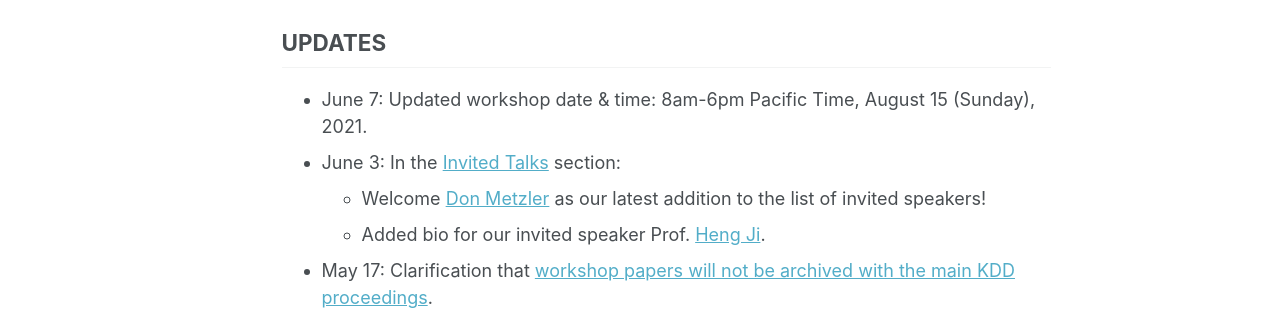
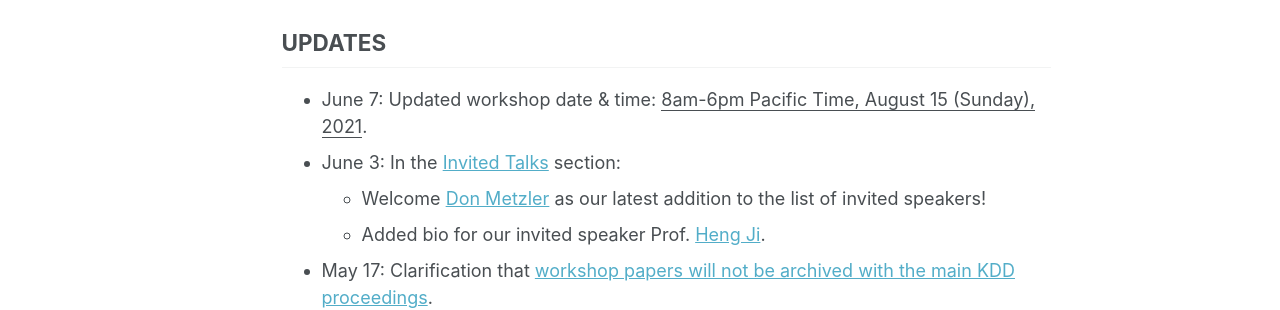
Before and after one commit to document-intelligence/DI-2022, a Jekyll site: the page built from _pages/cfp.md, in a window 1280 px wide and 900 px high. Shown: the part 308-618 px from the top of the window. Built offline with Jekyll 4.4.1, drawn with Linux system fonts in a browser that asks for light colours; part of the change alters nothing that is shown.

Commit message:
Update cfp.md

```diff
--- a/_pages/cfp.md
+++ b/_pages/cfp.md
@@ -13,7 +13,7 @@ redirect_from:
 
 ## UPDATES
 
-- June 7: Updated workshop date & time: 8am-6pm Pacific Time, August 15 (Sunday), 2021.
+- June 7: Updated workshop date & time: <ins>8am-6pm Pacific Time, August 15 (Sunday), 2021</ins>.
 - June 3: In the [Invited Talks](https://document-intelligence.github.io/DI-2021/talks/) section:
   - Welcome [Don Metzler](https://research.google/people/DonaldMetzler/) as our latest addition to the list of invited speakers!
   - Added bio for our invited speaker Prof. [Heng Ji](https://cs.illinois.edu/about/people/faculty/hengji).
```
